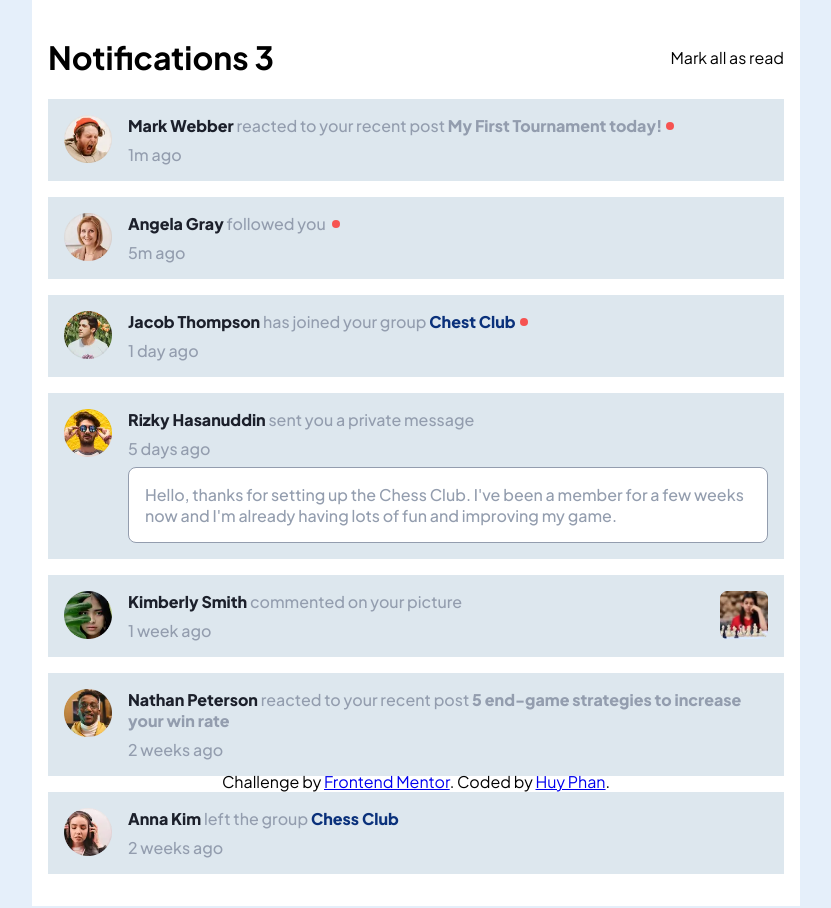
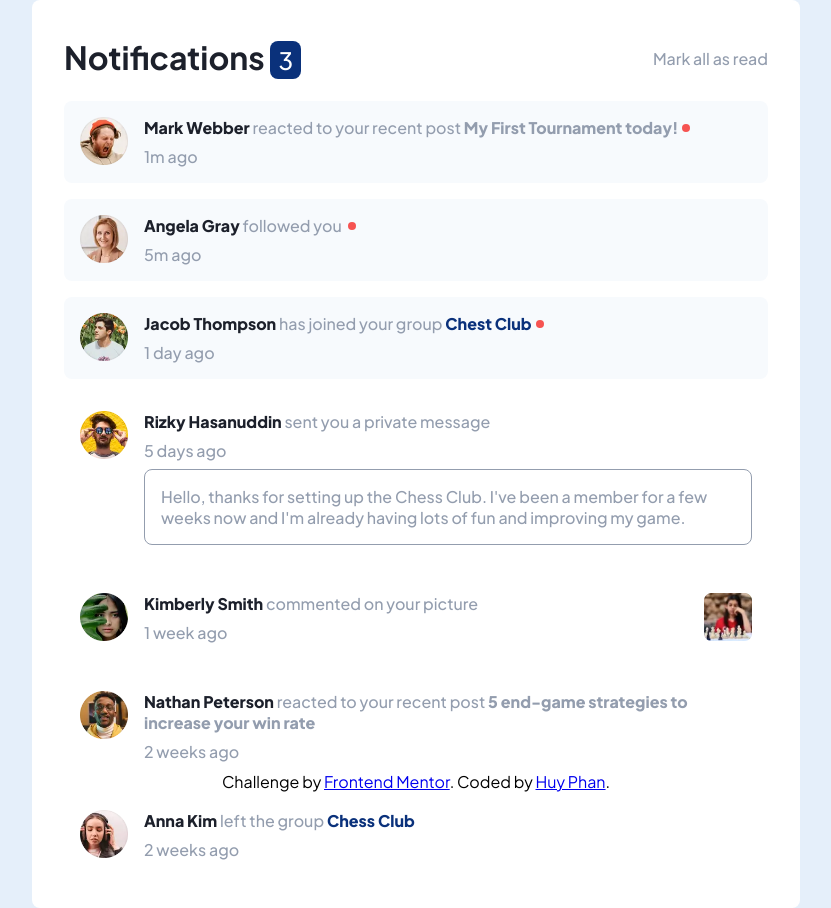
Before and after one commit to huyphan2210/notifications-page-vue, a Vue app: page / in a window 1280 px wide. Shown: the whole page, without its empty margins (224-1055 px from the left). Built offline with nearby package versions, Linux system fonts and the light colour scheme.

Commit message:
Add structure + Add markRead handler + Finish Styling

```diff
--- a/src/pages/Notifications.vue
+++ b/src/pages/Notifications.vue
@@ -1,20 +1,37 @@
 <script lang="ts" setup>
 import { ref } from 'vue';
 import { senders } from '../data/senders'
+import { Sender } from '../interfaces/Sender';
 import Activity from '../components/Activity.vue';
-const unread = ref(3);
+
+const people = ref([...senders])
+
+const unread = ref(people.value.filter(sender => !sender.isRead).length);
+
+const markRead = (sender: Sender) => {
+    sender.isRead = true;
+    unread.value = people.value.filter(sender => !sender.isRead).length;
+}
+
+const markAllRead = () => {
+    people.value.forEach(person => {
+        person.isRead = true;
+    })
+    unread.value = 0;
+}
+
 </script>
 
 <template>
     <div class="notifications">
         <div class="header">
             <hgroup>
-                <h1>Notifications <span>{{ unread }}</span></h1>
-                <span>Mark all as read</span>
+                <h1>Notifications <span v-if="unread > 0">{{ unread }}</span></h1>
+                <span @click="markAllRead">Mark all as read</span>
             </hgroup>
         </div>
         <div class="activities">
-            <Activity class="activity" :sender="sender" v-for="sender in senders"></Activity>
+            <Activity @click="markRead(sender)" :style="!sender.isRead ? `background-color: hsl(210, 60%, 98%);` : ''" class="activity" :sender="sender" v-for="sender in people"></Activity>
         </div>
     </div>
 </template>
@@ -22,7 +39,8 @@ const unread = ref(3);
 <style scoped>
 .notifications {
     background-color: white;
-    padding: 1rem;
+    padding: 1rem 2rem;
+    border-radius: 0.5rem;
 }
     hgroup {
         display: flex;
@@ -30,9 +48,47 @@ const unread = ref(3);
         align-items: center;
     }
 
+        hgroup h1 {
+            color: hsl(224, 21%, 14%);
+        }
+            hgroup h1 span {
+                display: inline-block;
+                font-size: 1.5rem;
+                padding: 0.25rem 0.5rem;
+                color: white;
+                background-color: hsl(219, 85%, 26%);
+                border-radius: 0.5rem;
+                font-style: normal;
+                text-decoration: none;
+            }
+                hgroup h1 span:hover {
+                    cursor: initial;
+                }
+
+        hgroup span {
+            color: hsl(219, 14%, 63%);
+            font-weight: 500;
+        }
+            hgroup span:nth-child(2):hover {
+                cursor: pointer;
+                color: hsl(219, 85%, 26%);
+            }
+
 .activity {
     margin-block-end: 1rem;
-    background-color: hsl(205, 33%, 90%);
+    border-radius: 0.5rem;
 }
+    .activity:hover {
+        cursor: pointer;
+        background-color: hsl(211, 68%, 94%) !important;
+    }
+@media screen and (max-aspect-ratio: 1) {
+    .notifications {
+        padding: 0 0.5rem;
+    }
 
+    hgroup h1 {
+        font-size: 1.5rem;
+    }
+}
 </style>
```
